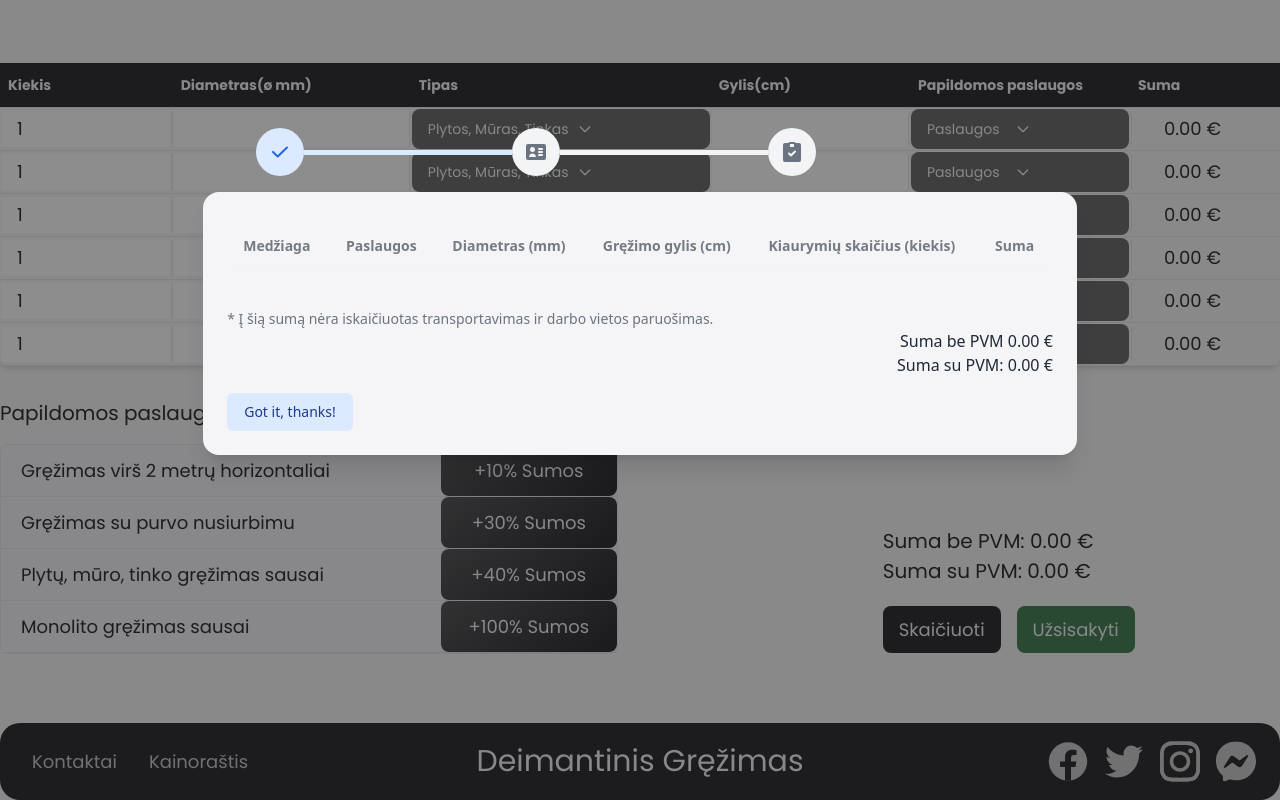
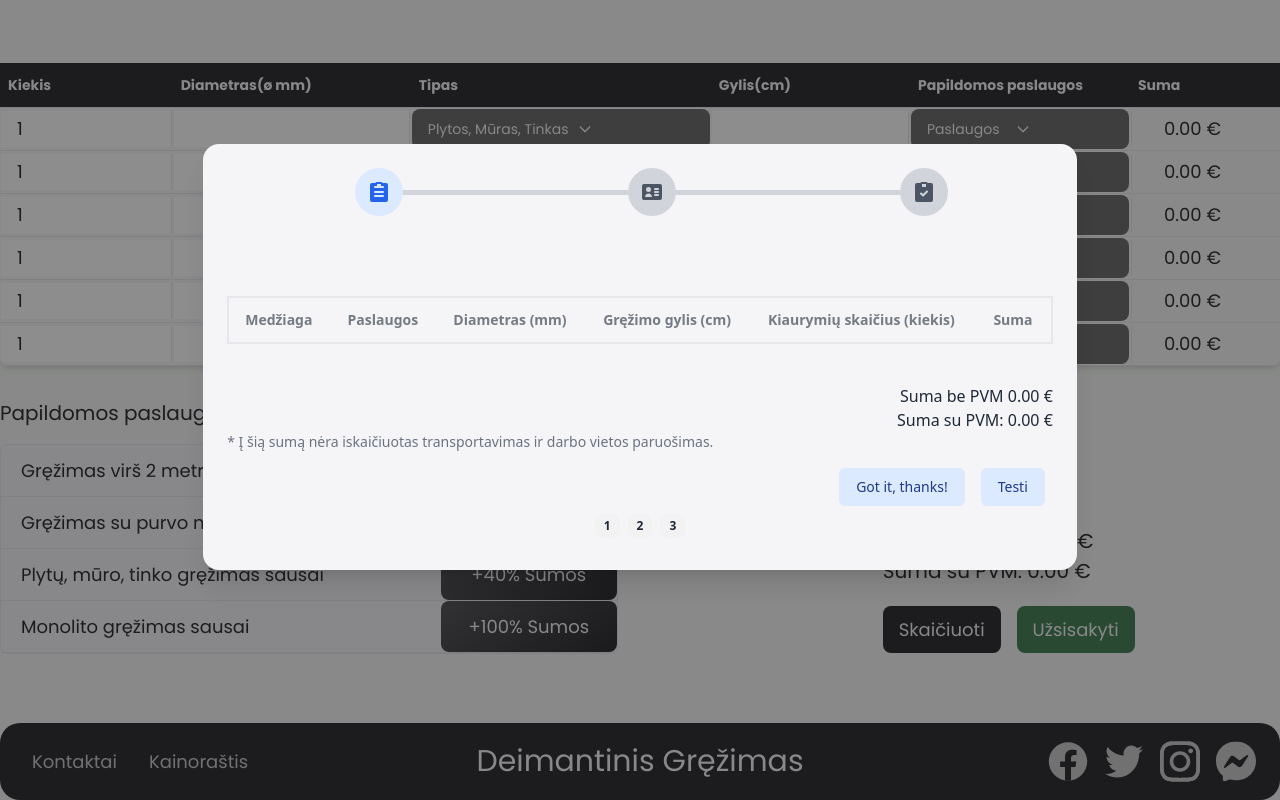
Before and after one commit to karolissumskas954/OrdersWeb, a React (Vite) app: page /calculator in a window 1280 px wide. Both pictures are taken after a click on the button "Užsisakyti". Shown: the part 199-999 px from the top of the page. Built offline with nearby package versions, Linux system fonts and the light colour scheme.

Commit message:
[ADD] Stepper functionality

```diff
--- a/package.json
+++ b/package.json
@@ -15,7 +15,8 @@
   },
   "dependencies": {
     "@headlessui/react": "^1.7.15",
-    "@material-tailwind/react": "^2.0.4",
+    "@heroicons/react": "^2.0.18",
+    "@material-tailwind/react": "^2.0.7",
     "@react-email/button": "0.0.9",
     "@react-email/components": "^0.0.7",
     "@react-email/html": "0.0.4",
--- a/src/components/CalcTable.jsx
+++ b/src/components/CalcTable.jsx
@@ -2,9 +2,12 @@ import React, { useEffect, useState, useRef, Fragment } from 'react'
 import { prices } from "../constants"
 import { ToastContainer, toast } from 'react-toastify';
 import 'react-toastify/dist/ReactToastify.css';
-import { Dialog, Transition } from '@headlessui/react'
+import { Dialog, Transition, Tab } from '@headlessui/react'
+
 
 const CalcTable = () => {
+
+    let [selectedIndex, setSelectedIndex] = useState(1)
 
     let [isOpen, setIsOpen] = useState(false)
 
@@ -538,7 +541,6 @@ const CalcTable = () => {
                     </div>
                 </div>
                 <ToastContainer />
-
                 <Transition appear show={isOpen} as={Fragment}>
                     <Dialog as="div" className="relative z-10" onClose={closeModal}>
                         <Transition.Child
@@ -555,29 +557,7 @@ const CalcTable = () => {
 
                         <div className="fixed inset-0 overflow-y-auto">
                             <div className='flex items-center justify-center text-center mt-[10%]'>
-                                <ol className="flex items-center w-[60%]">
-                                    <li className="flex w-full items-center text-blue-600 dark:text-blue-500 after:content-[''] after:w-full after:h-1 after:border-b after:border-blue-100 after:border-4 after:inline-block dark:after:border-blue-800">
-                                        <span className="flex items-center justify-center w-10 h-10 bg-blue-100 rounded-full lg:h-12 lg:w-12 dark:bg-blue-800 shrink-0">
-                                            <svg className="w-3.5 h-3.5 text-blue-600 lg:w-4 lg:h-4 dark:text-blue-300" aria-hidden="true" xmlns="http://www.w3.org/2000/svg" fill="none" viewBox="0 0 16 12">
-                                                <path stroke="currentColor" strokeLinecap="round" strokeLinejoin="round" strokeWidth="2" d="M1 5.917 5.724 10.5 15 1.5" />
-                                            </svg>
-                                        </span>
-                                    </li>
-                                    <li className="flex w-full items-center after:content-[''] after:w-full after:h-1 after:border-b after:border-gray-100 after:border-4 after:inline-block dark:after:border-gray-700">
-                                        <span className="flex items-center justify-center w-10 h-10 bg-gray-100 rounded-full lg:h-12 lg:w-12 dark:bg-gray-700 shrink-0">
-                                            <svg className="w-4 h-4 text-gray-500 lg:w-5 lg:h-5 dark:text-gray-100" aria-hidden="true" xmlns="http://www.w3.org/2000/svg" fill="currentColor" viewBox="0 0 20 16">
-                                                <path d="M18 0H2a2 2 0 0 0-2 2v12a2 2 0 0 0 2 2h16a2 2 0 0 0 2-2V2a2 2 0 0 0-2-2ZM6.5 3a2.5 2.5 0 1 1 0 5 2.5 2.5 0 0 1 0-5ZM3.014 13.021l.157-.625A3.427 3.427 0 0 1 6.5 9.571a3.426 3.426 0 0 1 3.322 2.805l.159.622-6.967.023ZM16 12h-3a1 1 0 0 1 0-2h3a1 1 0 0 1 0 2Zm0-3h-3a1 1 0 1 1 0-2h3a1 1 0 1 1 0 2Zm0-3h-3a1 1 0 1 1 0-2h3a1 1 0 1 1 0 2Z" />
-                                            </svg>
-                                        </span>
-                                    </li>
-                                    <li className="flex items-center w-full">
-                                        <span className="flex items-center justify-center w-10 h-10 bg-gray-100 rounded-full lg:h-12 lg:w-12 dark:bg-gray-700 shrink-0">
-                                            <svg className="w-4 h-4 text-gray-500 lg:w-5 lg:h-5 dark:text-gray-100" aria-hidden="true" xmlns="http://www.w3.org/2000/svg" fill="currentColor" viewBox="0 0 18 20">
-                                                <path d="M16 1h-3.278A1.992 1.992 0 0 0 11 0H7a1.993 1.993 0 0 0-1.722 1H2a2 2 0 0 0-2 2v15a2 2 0 0 0 2 2h14a2 2 0 0 0 2-2V3a2 2 0 0 0-2-2ZM7 2h4v3H7V2Zm5.7 8.289-3.975 3.857a1 1 0 0 1-1.393 0L5.3 12.182a1.002 1.002 0 1 1 1.4-1.436l1.328 1.289 3.28-3.181a1 1 0 1 1 1.392 1.435Z" />
-                                            </svg>
-                                        </span>
-                                    </li>
-                                </ol>
+
                             </div>
                             <div className="flex items-center justify-center p-4 text-center">
 
@@ -592,10 +572,55 @@ const CalcTable = () => {
                                 >
 
                                     <Dialog.Panel className="w-full max-w-[70%] transform overflow-hidden rounded-2xl bg-white p-6 text-left align-middle shadow-xl transition-all">
-                                        <div className="mt-2">
 
-                                            <div className="overflow-x-auto mb-10">
-                                                <table className="table table-xl">
+
+
+
+                                        <div className='w-full flex justify-center items-center  ml-[15%]'>
+                                            <div className='w-[33%]'>
+                                                <li className={`flex w-full items-center text-blue-600  after:content-[''] after:w-full after:h-1 after:border-b  ${selectedIndex == 1 ? 'after:border-gray-300' : 'after:border-blue-100'} after:border-4 after:inline-block`}>
+                                                    <span className="flex items-center justify-center w-10 h-10 bg-blue-100 rounded-full lg:h-12 lg:w-12  shrink-0">
+                                                        {
+                                                            selectedIndex == 2 ?
+                                                                <svg className="w-3.5 h-3.5 text-blue-600 lg:w-4 lg:h-4 dark:text-blue-300" aria-hidden="true" xmlns="http://www.w3.org/2000/svg" fill="none" viewBox="0 0 16 12">
+                                                                    <path stroke="currentColor" strokeLinecap="round" strokeLinejoin="round" strokeWidth="2" d="M1 5.917 5.724 10.5 15 1.5" />
+                                                                </svg>
+                                                                :
+
+                                                                <svg className="w-5 h-5 text-blue-600 " aria-hidden="true" xmlns="http://www.w3.org/2000/svg" fill="currentColor" viewBox="0 0 18 20">
+                                                                    <path d="M16 1h-3.278A1.992 1.992 0 0 0 11 0H7a1.993 1.993 0 0 0-1.722 1H2a2 2 0 0 0-2 2v15a2 2 0 0 0 2 2h14a2 2 0 0 0 2-2V3a2 2 0 0 0-2-2Zm-3 14H5a1 1 0 0 1 0-2h8a1 1 0 0 1 0 2Zm0-4H5a1 1 0 0 1 0-2h8a1 1 0 1 1 0 2Zm0-5H5a1 1 0 0 1 0-2h2V2h4v2h2a1 1 0 1 1 0 2Z" />
+                                                                </svg>
+                                                        }
+                                                    </span>
+                                                </li>
+                                            </div>
+                                            <div className='w-[33%]'>
+                                                <li className="flex w-full items-center after:content-[''] after:w-full after:h-1 after:border-b after:border-gray-300 after:border-4 after:inline-block dark:after:border-gray-700">
+                                                    <span className="flex items-center justify-center w-10 h-10 bg-gray-300 rounded-full lg:h-12 lg:w-12 dark:bg-gray-700 shrink-0">
+                                                        <svg className="w-4 h-4 text-gray-600 lg:w-5 lg:h-5 dark:text-gray-100" aria-hidden="true" xmlns="http://www.w3.org/2000/svg" fill="currentColor" viewBox="0 0 20 16">
+                                                            <path d="M18 0H2a2 2 0 0 0-2 2v12a2 2 0 0 0 2 2h16a2 2 0 0 0 2-2V2a2 2 0 0 0-2-2ZM6.5 3a2.5 2.5 0 1 1 0 5 2.5 2.5 0 0 1 0-5ZM3.014 13.021l.157-.625A3.427 3.427 0 0 1 6.5 9.571a3.426 3.426 0 0 1 3.322 2.805l.159.622-6.967.023ZM16 12h-3a1 1 0 0 1 0-2h3a1 1 0 0 1 0 2Zm0-3h-3a1 1 0 1 1 0-2h3a1 1 0 1 1 0 2Zm0-3h-3a1 1 0 1 1 0-2h3a1 1 0 1 1 0 2Z" />
+                                                        </svg>
+                                                    </span>
+                                                </li>
+                                            </div>
+                                            <div className='w-[33%]'>
+                                                <li className="flex items-center w-full">
+                                                    <span className="flex items-center justify-center w-10 h-10 bg-gray-300 rounded-full lg:h-12 lg:w-12 dark:bg-gray-700 shrink-0">
+                                                        <svg className="w-4 h-4 text-gray-600 lg:w-5 lg:h-5 dark:text-gray-300" aria-hidden="true" xmlns="http://www.w3.org/2000/svg" fill="currentColor" viewBox="0 0 18 20">
+                                                            <path d="M16 1h-3.278A1.992 1.992 0 0 0 11 0H7a1.993 1.993 0 0 0-1.722 1H2a2 2 0 0 0-2 2v15a2 2 0 0 0 2 2h14a2 2 0 0 0 2-2V3a2 2 0 0 0-2-2ZM7 2h4v3H7V2Zm5.7 8.289-3.975 3.857a1 1 0 0 1-1.393 0L5.3 12.182a1.002 1.002 0 1 1 1.4-1.436l1.328 1.289 3.28-3.181a1 1 0 1 1 1.392 1.435Z" />
+                                                        </svg>
+                                                    </span>
+                                                </li>
+                                            </div>
+                                        </div>
+
+
+
+                                        <div className="carousel w-full">
+                                            <div id="item1" className="carousel-item w-full flex flex-col">
+                                                <div className=" flex  mt-20 w-full">
+                                                    <div className="overflow-x-auto mb-10 w-full">
+                                                        <table className="table table-xl border-2 w-full">
                                                             <thead>
                                                                 <tr className='font-bold  text-sm'>
                                                                     <th>Medžiaga</th>
@@ -616,9 +641,7 @@ const CalcTable = () => {
                                                             </tbody>
                                                         </table>
                                                     </div>
-                                            <p className="text-sm text-gray-500">
-                                                * Į šią sumą nėra iskaičiuotas transportavimas ir darbo vietos paruošimas.
-                                            </p>
+
                                                 </div>
                                                 <div className='flex justify-end'>
                                                     <p className=''>Suma be PVM {priceWithoutPVM.toFixed(2)} €</p>
@@ -627,16 +650,36 @@ const CalcTable = () => {
                                                 <div className='flex justify-end'>
                                                     <p>Suma su PVM: {(priceWithoutPVM + ((priceWithoutPVM) / 100) * 21).toFixed(2)} €</p>
                                                 </div>
-
-                                        <div className="mt-4">
+                                                <p className="text-sm text-gray-500">
+                                                    * Į šią sumą nėra iskaičiuotas transportavimas ir darbo vietos paruošimas.
+                                                </p>
+                                                <div className="mt-4 flex justify-end">
                                                     <button
                                                         type="button"
-                                                className="inline-flex justify-center rounded-md border border-transparent bg-blue-100 px-4 py-2 text-sm font-medium text-blue-900 hover:bg-blue-200 focus:outline-none focus-visible:ring-2 focus-visible:ring-blue-500 focus-visible:ring-offset-2"
-                                                onClick={closeModal}
-                                            >
+                                                        className="inline-flex justify-center rounded-md border border-transparent bg-blue-100 px-4 py-2 text-sm font-medium text-blue-900 hover:bg-blue-200 focus:outline-none focus-visible:ring-2 focus-visible:ring-blue-500 focus-visible:ring-offset-2 mx-2"
+                                                        onClick={closeModal}>
                                                         Got it, thanks!
                                                     </button>
+                                                    <a href="#item2" onClick={() => { setSelectedIndex(2) }} className="inline-flex justify-center rounded-md border border-transparent bg-blue-100 px-4 py-2 text-sm font-medium text-blue-900 hover:bg-blue-200 focus:outline-none focus-visible:ring-2 focus-visible:ring-blue-500 focus-visible:ring-offset-2 mx-2">Testi</a>
                                                 </div>
+
+                                            </div>
+                                            <div id="item2" className="carousel-item w-full">
+                                                <p>content 2</p>
+                                            </div>
+                                            <div id="item3" className="carousel-item w-full">
+                                                <p>content 3</p>
+                                            </div>
+                                        </div>
+                                        <div className="flex justify-center w-full py-2 gap-2">
+                                            <a href="#item1" onClick={() => { setSelectedIndex(1) }}  className="btn btn-xs">1</a>
+                                            <a href="#item2" className="btn btn-xs">2</a>
+                                            <a href="#item3" className="btn btn-xs">3</a>
+                                        </div>
+
+
+
+
                                     </Dialog.Panel>
                                 </Transition.Child>
                             </div>
@@ -644,8 +687,6 @@ const CalcTable = () => {
                     </Dialog>
                 </Transition>
 
-
-
             </div>
         </>
     )
```
Lines whose indentation alone changed are shown as unchanged.
